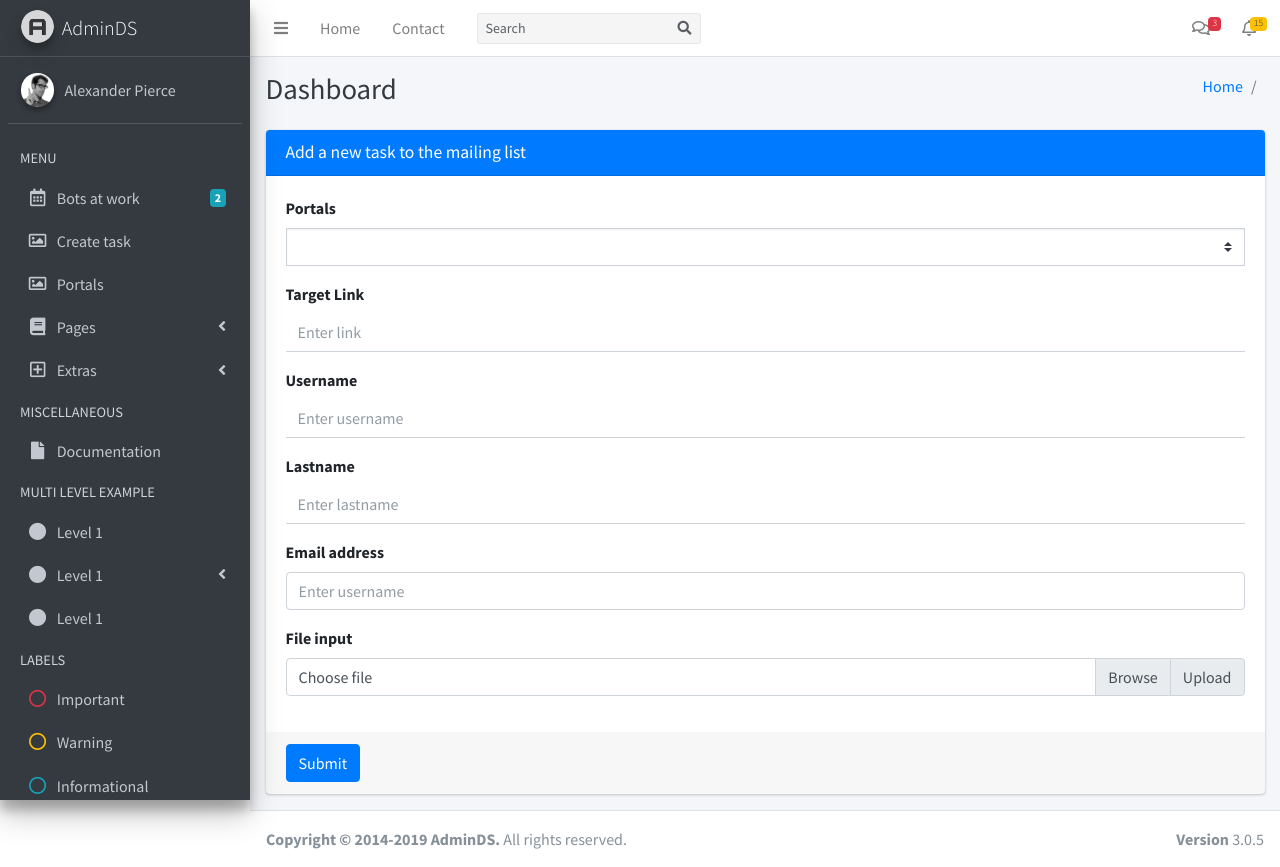
After one commit to AleksandrTan/jbs_system, a Django app: page /mainsystem/portals/create/ in a window 1280 px wide. The commit adds this page. Run offline with Django 3.2, Linux system fonts and the light colour scheme; the visitor is signed in with stand-in values (Sample User, id 1); lists and menus that the app fills with data are empty; some libraries are stand-ins or nearby versions.

Commit message:
Start mainworker

```diff
--- /dev/null
+++ b/mainsystem/templates/portals/create.html
@@ -0,0 +1,72 @@
+{% extends "index.html" %}
+{% block content %}
+<div class="content">
+      <div class="container-fluid">
+        <div class="row">
+          <div class="col-md-12">
+            <!-- general form elements -->
+            <div class="card card-primary">
+              <div class="card-header">
+                <h3 class="card-title">Add a new task to the mailing list</h3>
+              </div>
+              <!-- /.card-header -->
+              <!-- form start -->
+              <form method="post" enctype="multipart/form-data" action="{% url 'save_order' %}">{% csrf_token %}
+                <div class="card-body">
+                  <div class="form-group">
+                  <label for="exampleSelectRounded0">Portals</label>
+                  <select class="custom-select rounded-0" id="exampleSelectRounded0">
+                     {% if portals %}
+                     {% for portal in portals %}
+                        <option value="{{ portal.id }}">{{ portal.name }}</option>
+                     {% endfor %}
+                     {% endif %}
+                  </select>
+                </div>
+                  <div class="form-group">
+                    <label for="targetLink">Target Link</label>
+                    <input type="text" class="form-control form-control-border" id="targetLink" placeholder="Enter link"
+                           name="target_link" value="{% if form.target_link %} {{ form.target_link.value }} {% endif %}" required>
+                  </div>
+                  <div class="form-group">
+                    <label for="userName">Username</label>
+                    <input type="text" class="form-control form-control-border" id="userName" placeholder="Enter username"
+                           name="user_name" value="{% if form.user_name %} {{ form.user_name.value }} {% endif %}" required>
+                  </div>
+                  <div class="form-group">
+                    <label for="lastName">Lastname</label>
+                    <input type="text" class="form-control form-control-border" id="lastName" placeholder="Enter lastname"
+                           name="last_name" value="{% if form.last_name %} {{ form.last_name.value }} {% endif %}" required>
+                  </div>
+                  <div class="form-group">
+                    <label for="exampleInputEmail1">Email address</label>
+                    <input type="email" class="form-control" id="exampleInputEmail1" placeholder="Enter username"
+                           name="email" value="{% if form.email %} {{ form.email.value }} {% endif %}" required>
+                  </div>
+                  <div class="form-group">
+                    <label for="exampleInputFile">File input{% if form.errors.file_mailing %} {{ form.errors.file_mailing }} {% endif %}</label>
+                    <div class="input-group">
+                      <div class="custom-file">
+                        <input type="file" class="custom-file-input" id="exampleInputFile" name="file_mailing" value="">
+                        <label class="custom-file-label" for="exampleInputFile">Choose file</label>
+                      </div>
+                      <div class="input-group-append">
+                        <span class="input-group-text">Upload</span>
+                      </div>
+                    </div>
+                  </div>
+                </div>
+                <!-- /.card-body -->
+                <div class="card-footer">
+                  <button type="submit" class="btn btn-primary">Submit</button>
+                </div>
+              </form>
+            </div>
+            <!-- /.card -->
+          </div>
+          <!-- /.col-md-6 -->
+        </div>
+        <!-- /.row -->
+      </div><!-- /.container-fluid -->
+    </div>
+{% endblock %}
--- a/mainsystem/templates/sections/navigations.html
+++ b/mainsystem/templates/sections/navigations.html
@@ -166,26 +166,13 @@
               </p>
             </a>
           </li>
-          <li class="nav-item has-treeview">
-            <a href="#" class="nav-link">
-              <i class="nav-icon far fa-envelope"></i>
+          <li class="nav-item">
+            <a href="{% url 'portals_view' %}" class="nav-link">
+              <i class="nav-icon far fa-image"></i>
               <p>
-                Portals {{ portals }}
-                <i class="fas fa-angle-left right"></i>
+                Portals
               </p>
             </a>
-            <ul class="nav nav-treeview">
-                {% if portals %}
-                    {% for portal in portals %}
-                        <li class="nav-item">
-                            <a href="pages/mailbox/mailbox.html" class="nav-link">
-                              <i class="far fa-circle nav-icon"></i>
-                              <p>{{ portal.name }}</p>
-                        </a>
-              </li>
-                    {% endfor %}
-                {% endif %}
-            </ul>
           </li>
           <li class="nav-item has-treeview">
             <a href="#" class="nav-link">
--- a/mainsystem/urls.py
+++ b/mainsystem/urls.py
@@ -6,6 +6,7 @@ from mainsystem.views.testview.testpage import TestView, TestFormView
 from mainsystem.views.botworker.create_task import CreateTaskPageView, SaveOrder
 from mainsystem.views.botworker.get_file import send_file
 from mainsystem.views.apiworker.tasks_result import OrderFail
+from mainsystem.views.portalworker.portals import PortalsPageView, CreatePortal
 
 # ======================================= Main urls ==================================================================
 
@@ -13,11 +14,17 @@ urlpatterns = [
     path('login/', auth_views.LoginView.as_view(success_url="homeadmin"), name='loginadmin'),
     path('logoutadmin/', auth_views.LogoutView.as_view(), name='logoutadmin'),
     path('', MainView.as_view(), name='homeadmin'),
+    # ======================================= Portals urls ==========================================================
+    path('portals/view/', PortalsPageView.as_view(), name="portals_view"),
+    path('portals/create/', CreatePortal.as_view(), name="create_portal"),
+    # ======================================= Bots urls ==============================================================
     path('bot/create_task/', CreateTaskPageView.as_view(), name="create_task"),
     path('bot/create/', SaveOrder.as_view(), name="save_order"),
     path('bot/get_file/', send_file, name="send_file"),
     path('api/order/<str:order_id>/fail/', OrderFail.as_view(), name="order_done"),
 
+
+
     # ======================================= TEST urls ==============================================================
     path('testpage/', TestView.as_view(), name="test_page"),
     path('testform/', TestFormView.as_view(), name="test_form"),
--- /dev/null
+++ b/mainsystem/views/portalworker/portals.py
@@ -0,0 +1,17 @@
+from django.views.generic.list import ListView
+from django.views.generic import TemplateView
+
+from mainsystem.views.basepage import BaseAdminView
+from mainsystem.models import Portal
+
+
+class PortalsPageView(BaseAdminView, ListView):
+    """
+    Get page for view portals
+    """
+    template_name = 'portals/portals_view.html'
+    model = Portal
+
+
+class CreatePortal(BaseAdminView, TemplateView):
+    template_name = "portals/create.html"
```
Also changed, not shown: mainsystem/templates/portals/portals_view.html (+57 -9 lines), mainsystem/views/portalworker/__init__.py (added).
